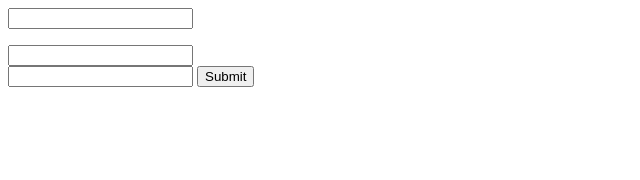
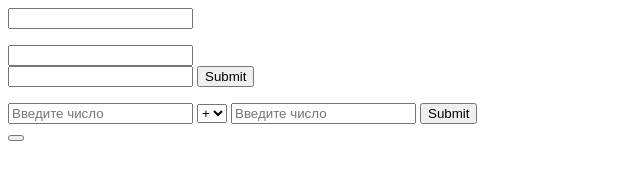
Before and after one commit to Kirill-Egorovich/JS-Tasks, a plain HTML site: page 9.js/index.html in a window 1280 px wide. Shown: the whole page, without its empty margins (0-640 px from the left). Drawn offline with Linux system fonts and the light colour scheme.

Commit message:
Update index.html

```diff
--- a/9.js/index.html
+++ b/9.js/index.html
@@ -18,6 +18,19 @@
         <input type="submit">
         <ul class="list"></ul>
     </form>
+    <form id="calculator">
+        <input type="text" name="num1" placeholder="Введите число">
+        <select id="operator">
+            <option value="+">+</option>
+            <option value="-">-</option>
+            <option value="*">*</option>
+            <option value="/">/</option>
+        </select>
+        <input type="text" name="num2" placeholder="Введите число">
+        <input type="submit">
+    </form>
+    <div id="result"></div>
+    <button></button>
 </body>
 
 </html>
```
